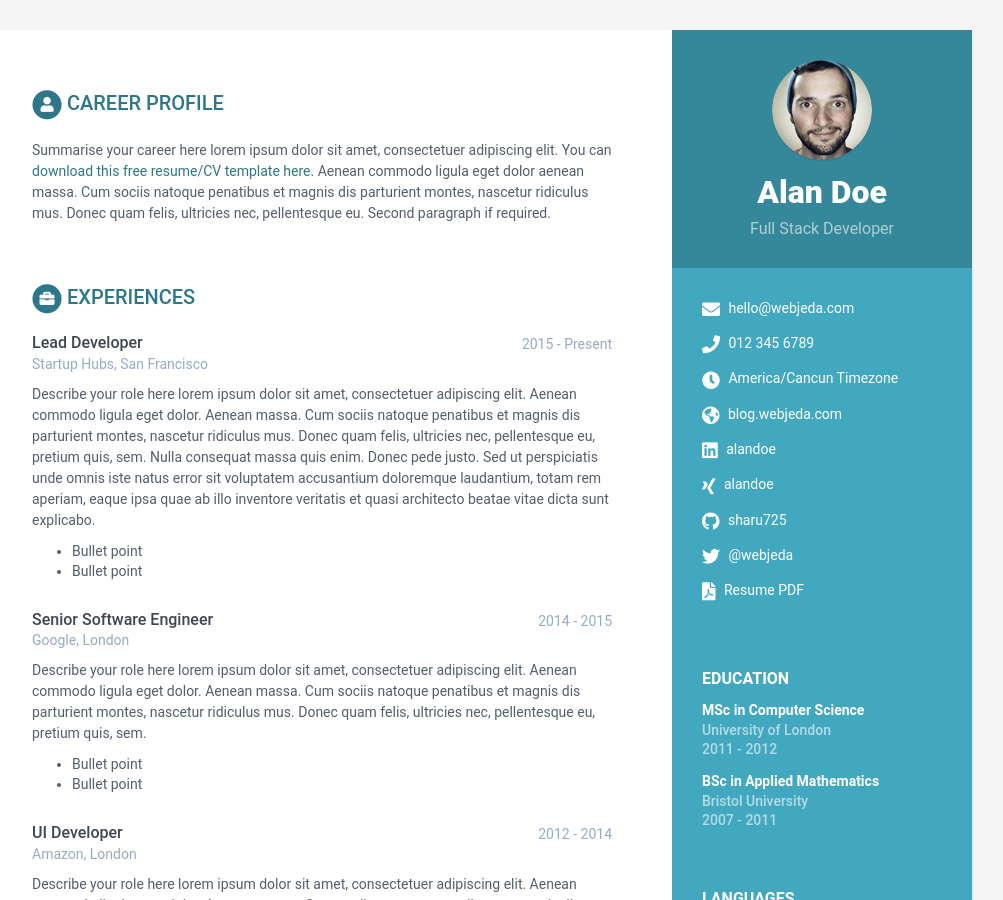
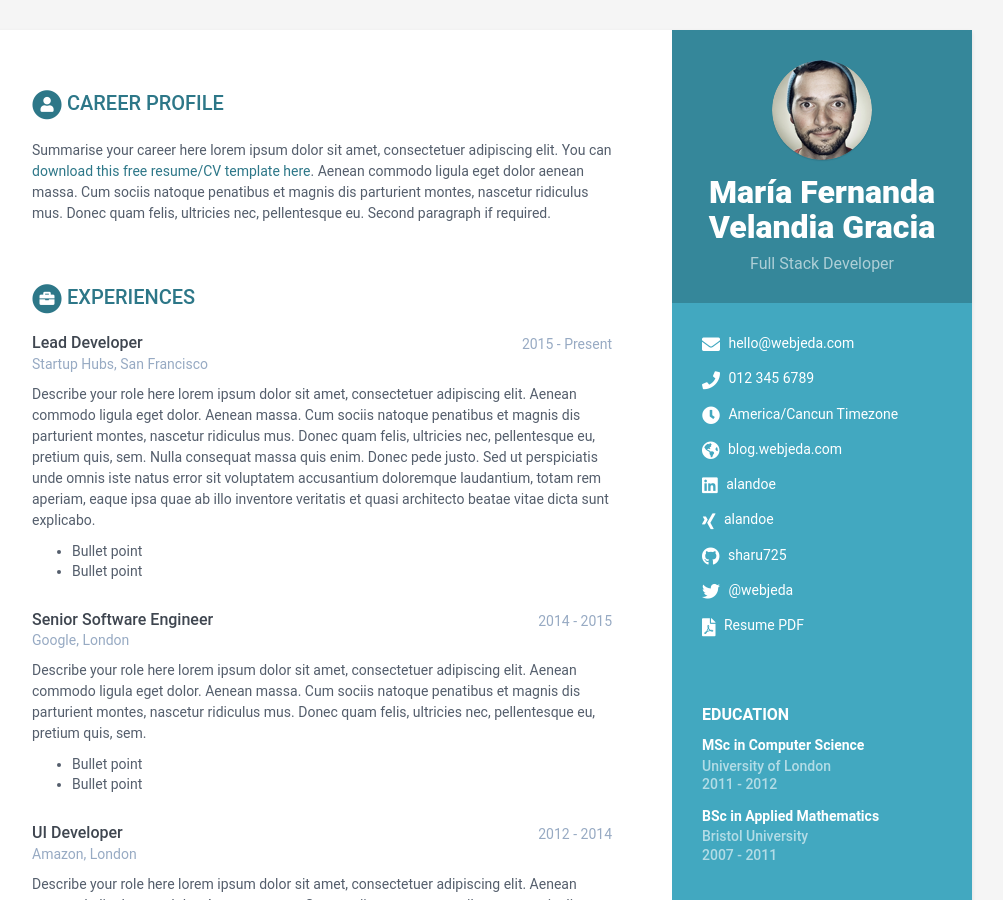
Before and after one commit to mafevg18/Velandia---CV2, a Jekyll site: the page built from index.html, in a window 1280 px wide and 900 px high. Shown: the whole window, without its empty margins (168-1171 px from the left). Built offline with Jekyll 4.4.1, drawn with Linux system fonts in a browser that asks for light colours.

Commit message:
Cambio el nombre (#1)
Aprobado

```diff
--- a/_data/data.yml
+++ b/_data/data.yml
@@ -8,7 +8,7 @@ sidebar:
     education: True # set to False if you want education in main section instead of in sidebar
 
     # Profile information
-    name: Alan Doe
+    name: María Fernanda Velandia Gracia
     tagline: Full Stack Developer
     avatar: profile.png  #place a 100x100 picture inside /assets/images/ folder and provide the name of the file below
 
```
